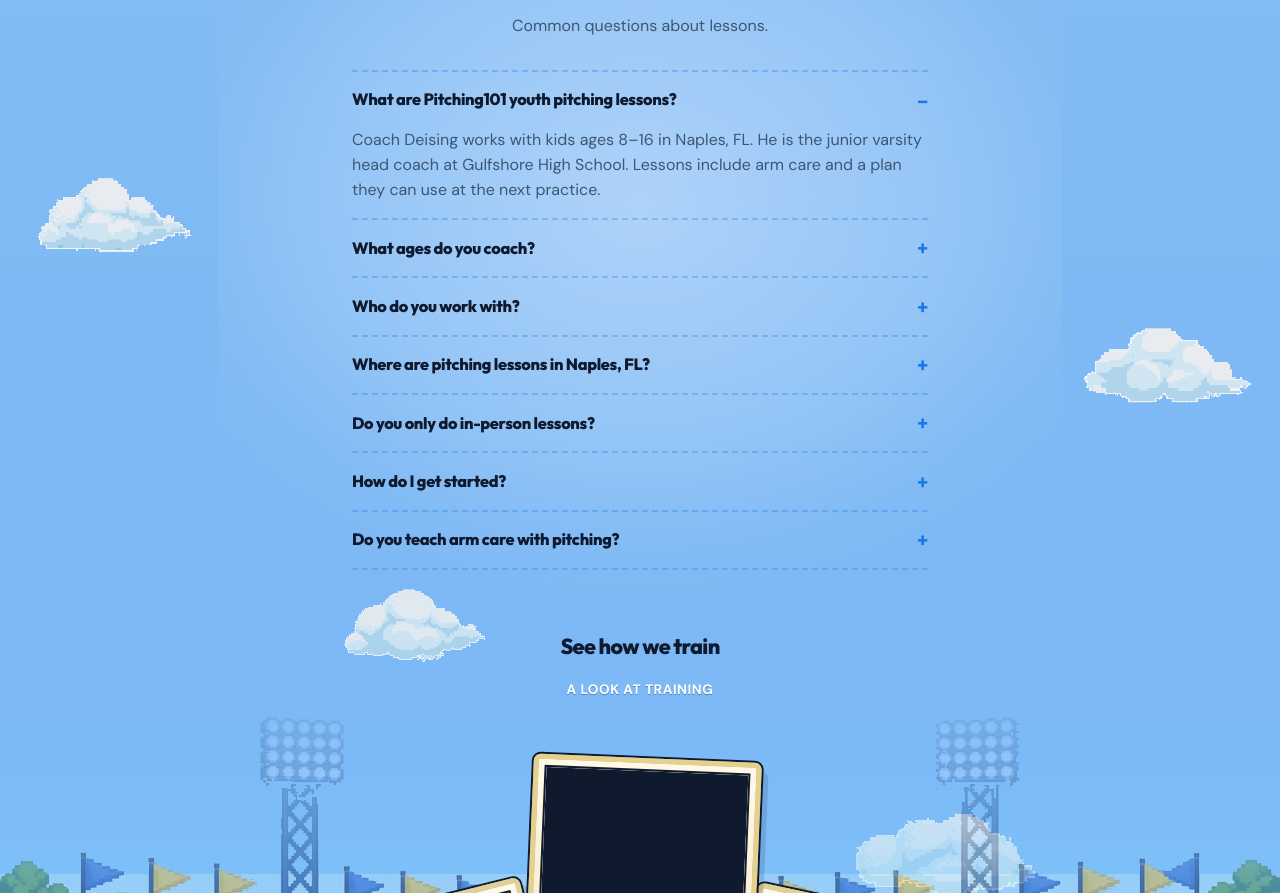
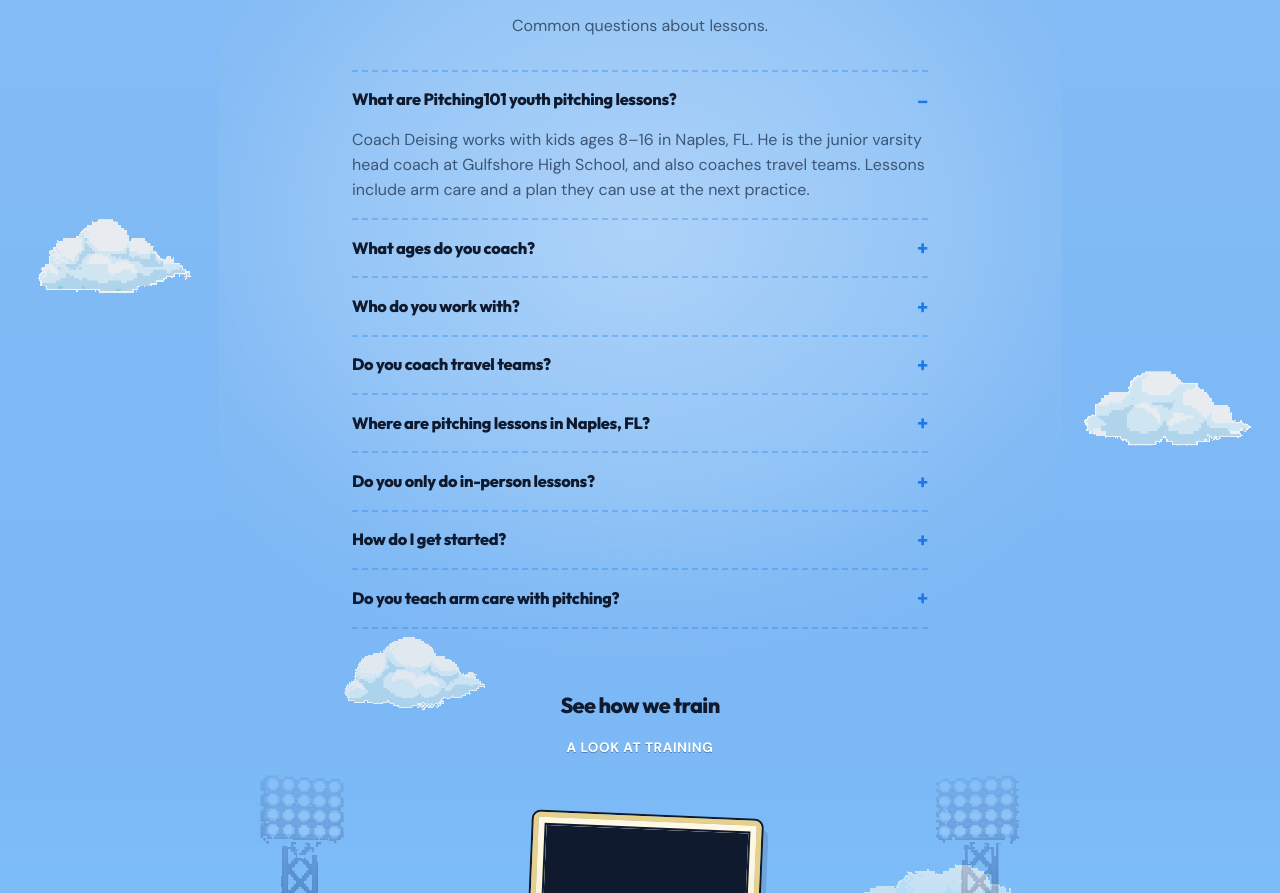
Before and after one commit to Pitching101/pitching101-web, a Next.js app: page / in a window 1280 px wide. Shown: the part 2488-3381 px from the top of the page. Built offline with nearby package versions, Linux system fonts and the light colour scheme; grey boxes are pictures that could not be loaded.

Commit message:
Say in the Q&A that Coach Deising also coaches travel teams.
Co-authored-by: nickdeisng-hash <nickdeisng-hash@users.noreply.github.com>

```diff
--- a/src/data/siteCopy.ts
+++ b/src/data/siteCopy.ts
@@ -16,7 +16,7 @@ export type FaqItem = { q: string; a: string };
 export const faqs: FaqItem[] = [
   {
     q: "What are Pitching101 youth pitching lessons?",
-    a: "Coach Deising works with kids ages 8–16 in Naples, FL. He is the junior varsity head coach at Gulfshore High School. Lessons include arm care and a plan they can use at the next practice.",
+    a: "Coach Deising works with kids ages 8–16 in Naples, FL. He is the junior varsity head coach at Gulfshore High School, and also coaches travel teams. Lessons include arm care and a plan they can use at the next practice.",
   },
   {
     q: "What ages do you coach?",
@@ -24,7 +24,11 @@ export const faqs: FaqItem[] = [
   },
   {
     q: "Who do you work with?",
-    a: "Kids ages 8–16. We work with parents, other coaches, travel teams, and schools.",
+    a: "Kids ages 8–16. Parents, other coaches, travel teams, and schools. Same work either way.",
+  },
+  {
+    q: "Do you coach travel teams?",
+    a: "Yes. Coach Deising works as a pitching coach for travel teams — with a coach, a team contact, or next to your existing plan. Ages 8–16.",
   },
   {
     q: "Where are pitching lessons in Naples, FL?",
```
